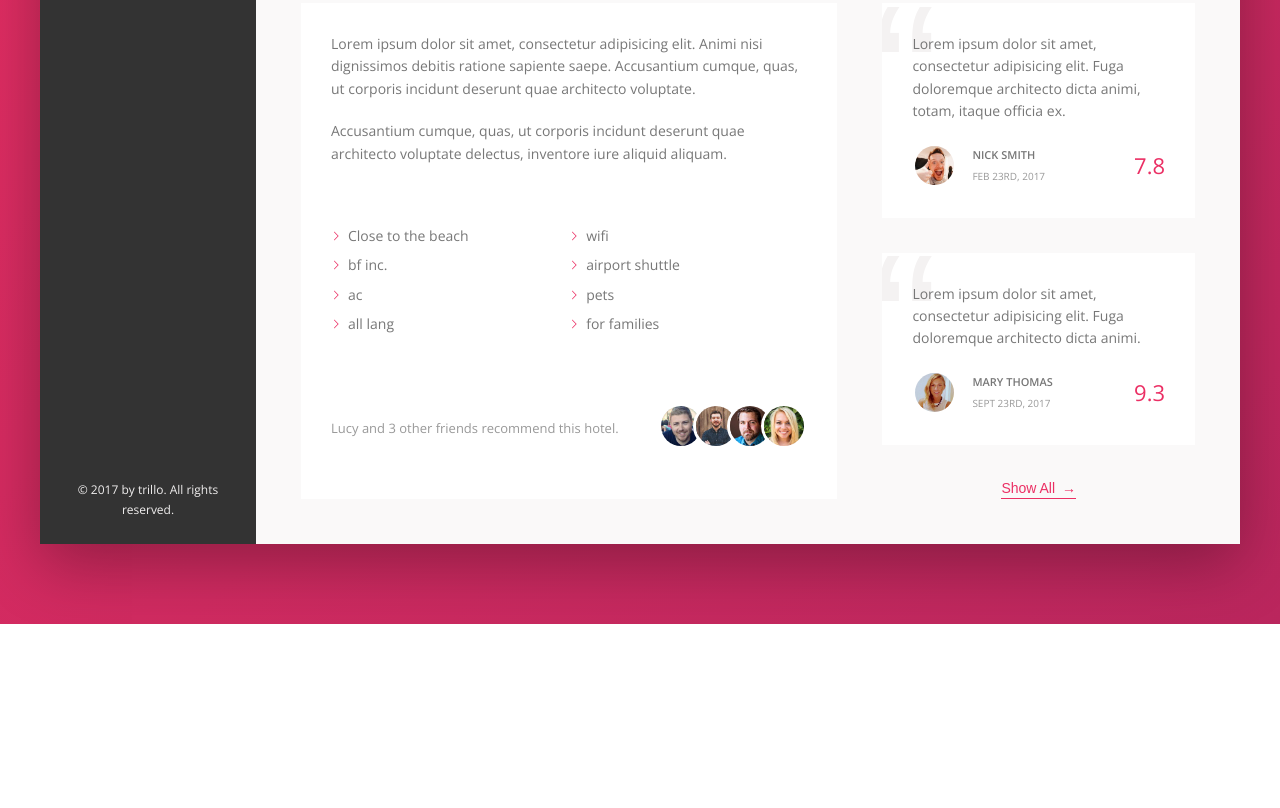
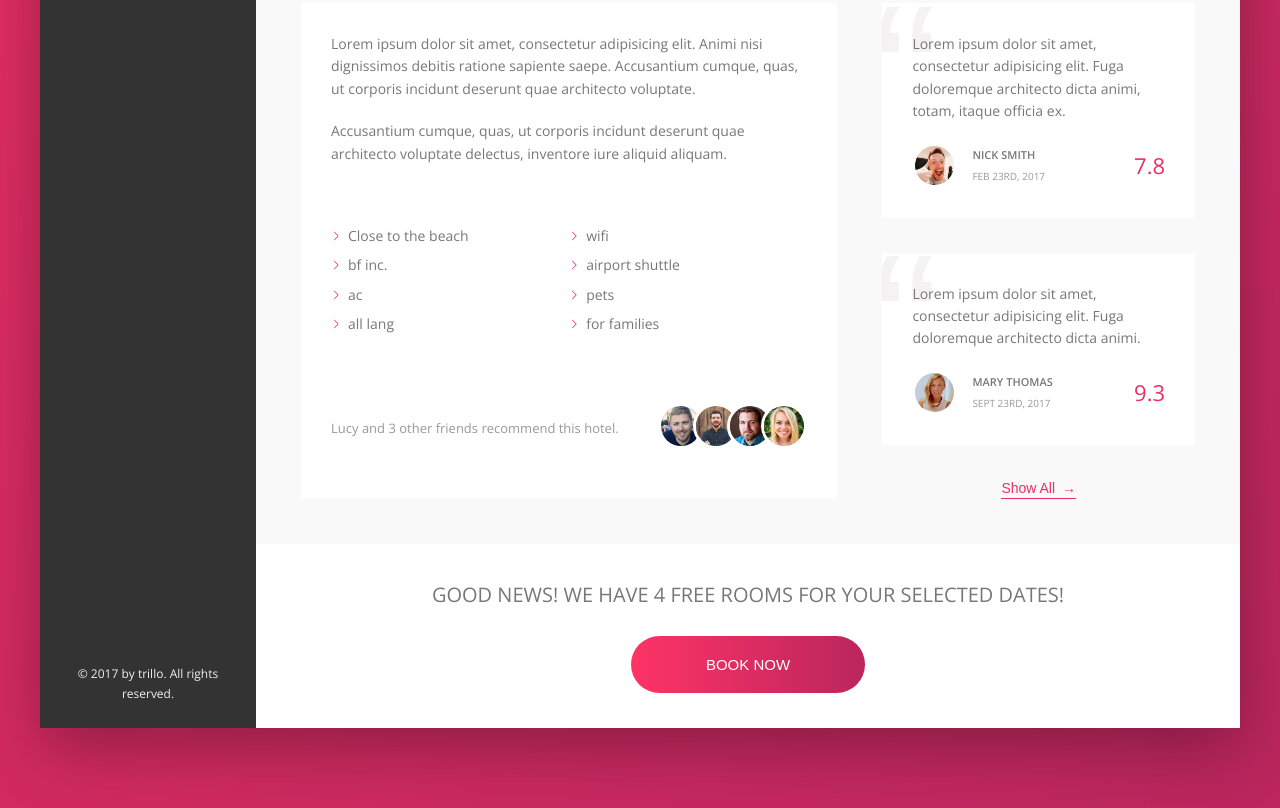
Before and after one commit to CypherAk007/Trillio, a website: page index.html in a window 1280 px wide. Shown: the part 644-1452 px from the top of the page. Before the commit the page ends 1268 px from the top, so only its background shows below. Drawn offline with nearby package versions, Linux system fonts and the light colour scheme.

Commit message:
cta section added

```diff
--- a/index.html
+++ b/index.html
@@ -197,6 +197,16 @@
                             </figure>
                             <button class="btn-inline">Show All <span>&rarr;</span></button>
                         </figure>
+
+                    </div>
+                    <div class="cta">
+                        <h2 class="cta__book-now">
+                            Good News! We have 4 free rooms for your selected dates!
+                        </h2>
+                        <button class="btn">
+                            <span class="btn__visible">Book Now</span>
+                            <span class="btn__invisible">Only 4 rooms Left</span>
+                        </button>
                     </div>
                 </main>
 
--- a/sass/_components.scss
+++ b/sass/_components.scss
@@ -119,7 +119,7 @@
     &__item{
         position: relative;
         &:not(:last-child){
-
+            margin-bottom: 2px;
         }
 
     }
@@ -277,7 +277,7 @@
     }
     &:focus{
         outline: none;
-        animation: pulsate 1s ;
+        animation: pulsate 1s infinite;
     }
 }
 
@@ -430,3 +430,67 @@
     }
 
 }
+
+/////////////////////////////////////////////////
+// CALL TO ACTION
+.cta{
+    padding: 3.5rem 0;
+    text-align: center;
+    &__book-now{
+        font-size: 2rem;
+        font-weight: 300;
+        text-transform: uppercase;
+        margin-bottom: 2.5rem;
+    }
+
+}
+
+.btn {
+    font-size: 1.5rem;
+    font-weight: 300;
+    text-transform: uppercase;
+    border-radius: 100px;
+    border: none;
+    color: #fff;
+    background-image: linear-gradient(to right,var(--color-primary-light),var(--color-primary-dark));
+    position: relative;
+    overflow: hidden;
+    cursor: pointer;
+    & >*{
+        display: inline-block;
+        height: 100%;
+        width: 100%;
+        transition: all .2s;
+    }
+
+    &__visible{
+        padding: 2rem 7.5rem ;
+    }
+
+    &__invisible{
+
+        position: absolute;
+        padding: 2rem 0;
+
+        left: 0;
+        top:-100%;
+
+    }
+    &:hover{
+        background-image: linear-gradient(to left,var(--color-primary-light),var(--color-primary-dark));
+
+    }
+    &:hover &__visible{
+        transform: translateY(100%);
+    }
+
+    &:hover &__invisible{
+        top:0;
+    }
+
+    &:focus{
+        outline: none;
+        animation: pulsate 1s infinite;
+    }
+
+}
```
Also changed, not shown: css/style.css.
